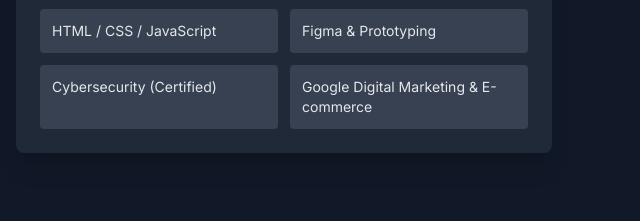
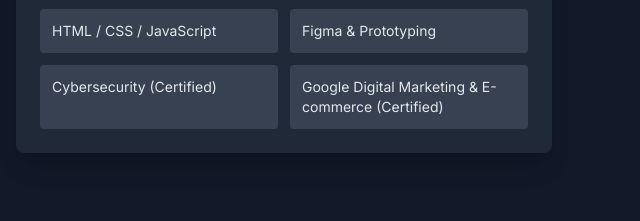
Before and after one commit to mathurin93/Matt-Robinson, a plain HTML site: page index.html in a window 1280 px wide. Shown: the part 375-596 px from the top of the page, 640-1280 px from the left. Drawn offline with nearby package versions, Linux system fonts and the light colour scheme.

```diff
--- a/index.html
+++ b/index.html
@@ -231,7 +231,7 @@
                         <div class="p-3 bg-gray-700 text-gray-200 rounded">HTML / CSS / JavaScript</div>
                         <div class="p-3 bg-gray-700 text-gray-200 rounded">Figma & Prototyping</div>
                         <div class="p-3 bg-gray-700 text-gray-200 rounded">Cybersecurity (Certified)</div>
-                        <div class="p-3 bg-gray-700 text-gray-200 rounded">Google Digital Marketing & E-commerce</div>
+                        <div class="p-3 bg-gray-700 text-gray-200 rounded">Google Digital Marketing & E-commerce (Certified)</div>
                     </div>
                 </aside>
             </section>
```
